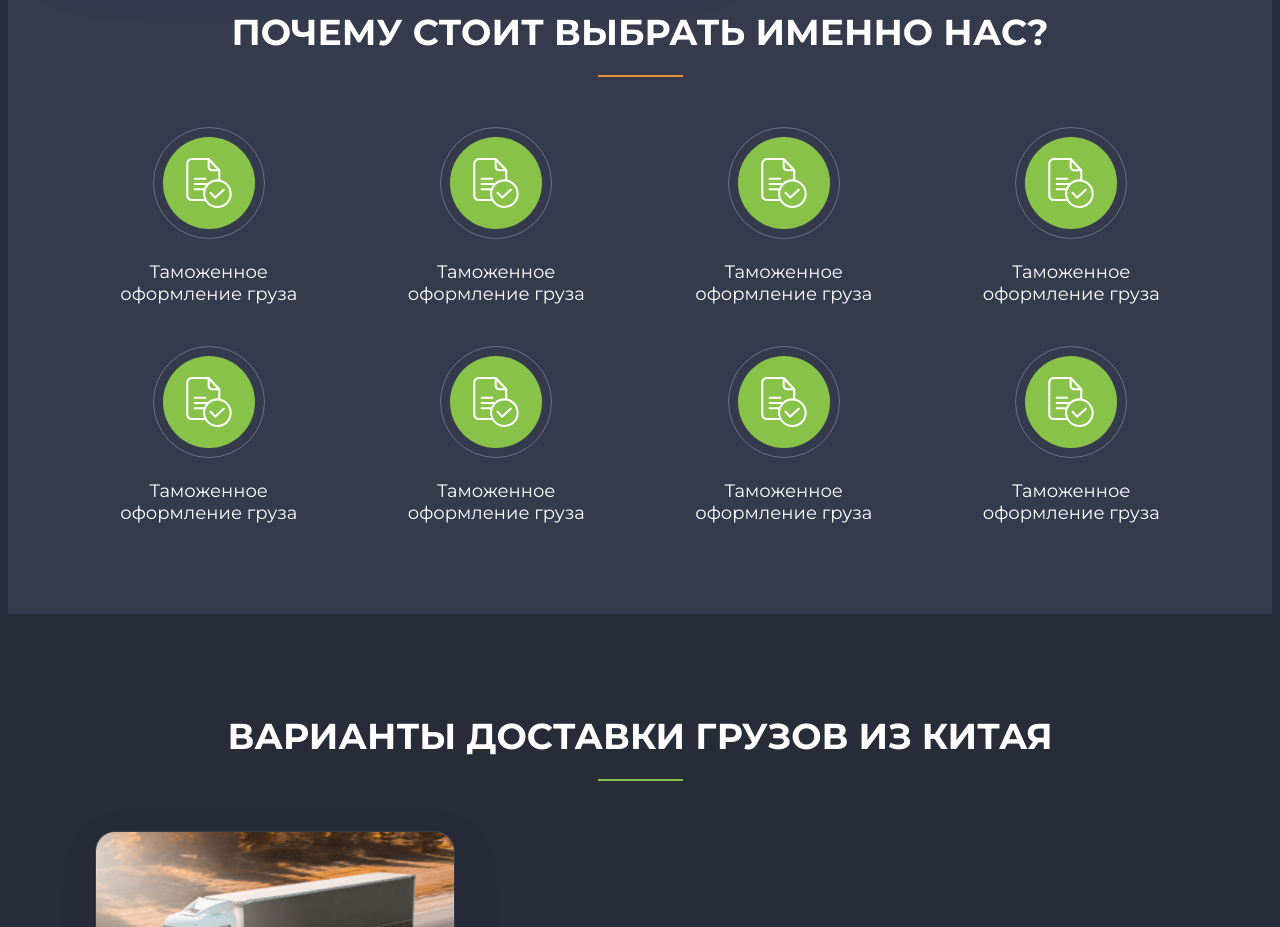
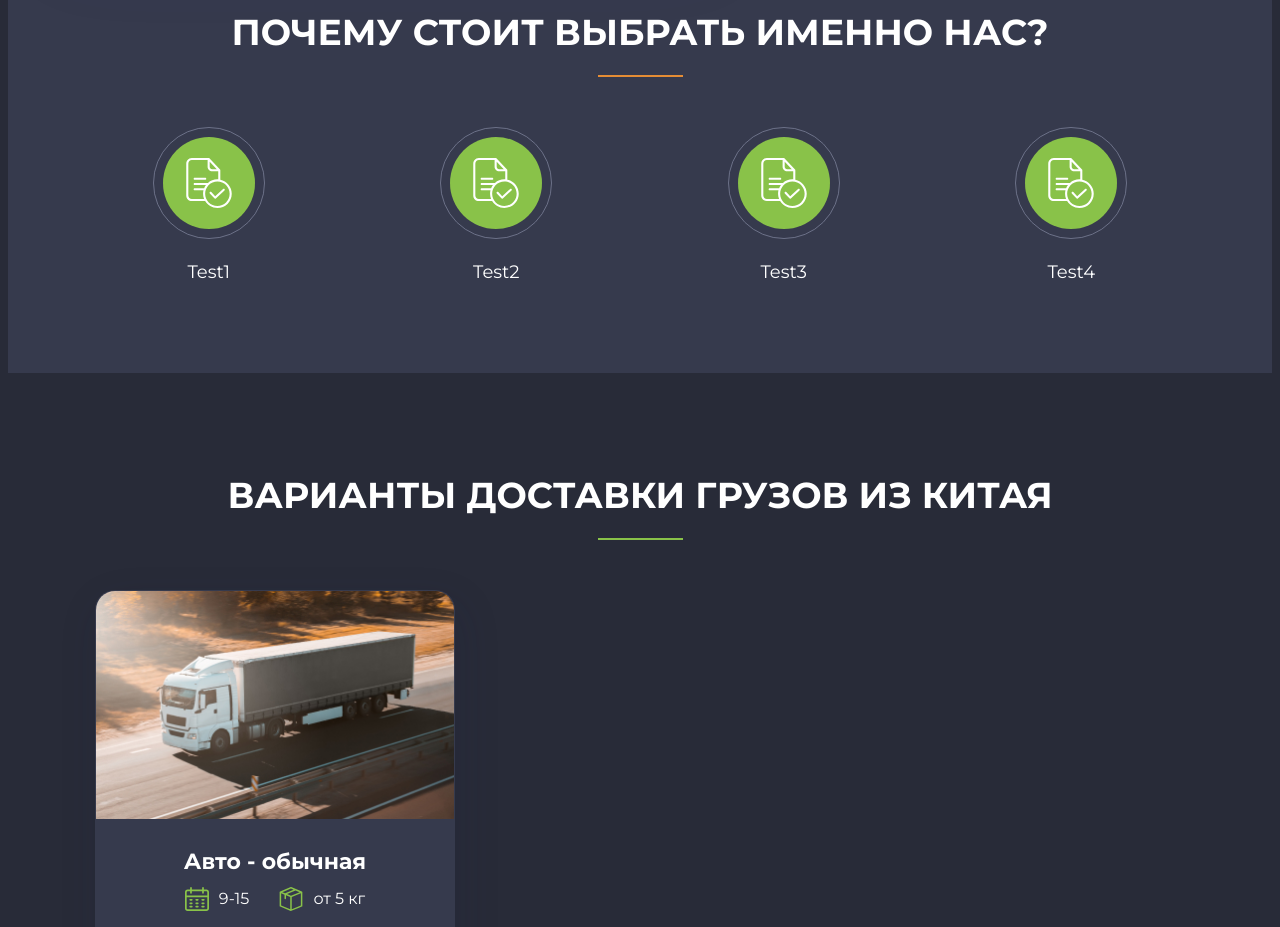
Before and after one commit to arkhipov-v/Master-Tao, a React (Create React App) app: page / in a window 1280 px wide. Shown: the part 1620-2547 px from the top of the page. Built offline with nearby package versions, Linux system fonts and the light colour scheme.

Commit message:
Добавил вывод карточек в секции преимущества

```diff
--- a/src/components/Benefits.tsx
+++ b/src/components/Benefits.tsx
@@ -1,4 +1,27 @@
 import CardBenefit from "./CardBenefit";
+
+const benefitData = [
+    {
+        title: 'Test1',
+        image: 'surface',
+        id: 1
+    },
+    {
+        title: 'Test2',
+        image: 'surface',
+        id: 2
+    },
+    {
+        title: 'Test3',
+        image: 'surface',
+        id: 3
+    },
+    {
+        title: 'Test4',
+        image: 'surface',
+        id: 4
+    }
+]
 
 function Benefits () {
     return (
@@ -10,14 +33,8 @@ function Benefits () {
                     </div>
                 </div>
                 <div className="benefits__list">
-                    <CardBenefit />
-                    <CardBenefit />
-                    <CardBenefit />
-                    <CardBenefit />
-                    <CardBenefit />
-                    <CardBenefit />
-                    <CardBenefit />
-                    <CardBenefit />
+                    {benefitData.map(benefit => <CardBenefit key={benefit.id} {...benefit}/> )}
+                    {/*{benefitData.map(benefit => <CardBenefit key={benefit.id} icon={benefit.image} title={}/> )}*/}
                 </div>
             </div>
         </section>
--- a/src/components/CardBenefit.tsx
+++ b/src/components/CardBenefit.tsx
@@ -1,12 +1,31 @@
-function CardBenefit () {
+export interface ICardBenefit {
+    image: string
+    title: string
+}
+
+// interface CardBenefitProps {
+// icon: string
+// title: string
+// }
+
+
+// export interface CardBenefitProps extends ICardBenefit{
+//
+// }
+
+// function CardBenefit ({}: CardBenefitProps) {
+function CardBenefit ({image,title}: ICardBenefit) {
     return (
         <div className="card-benefit">
             <div className="card-benefit__icon">
-                <img src="/img/icons/surface.svg" alt=""/>
+                <img src={`/img/icons/${image}.svg`} alt="{benefit.title}"/>
             </div>
-            <div className="card-benefit__title">Таможенное <br/> оформление груза</div>
+            <div className="card-benefit__title">{title}</div>
         </div>
     )
 }
 
 export default CardBenefit;
+
+
+// TODO Допустимо оставлять интерфейсы в компоненте? Лучше хранить интерфейсы в одном файле или для каждого свой?
```
